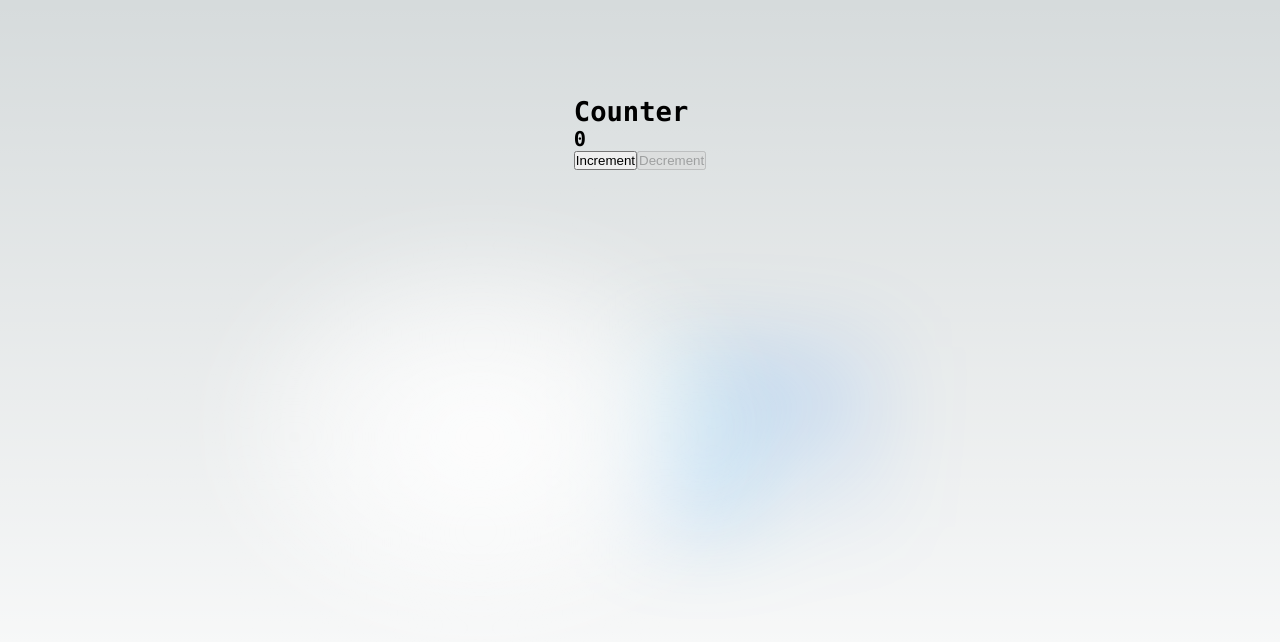
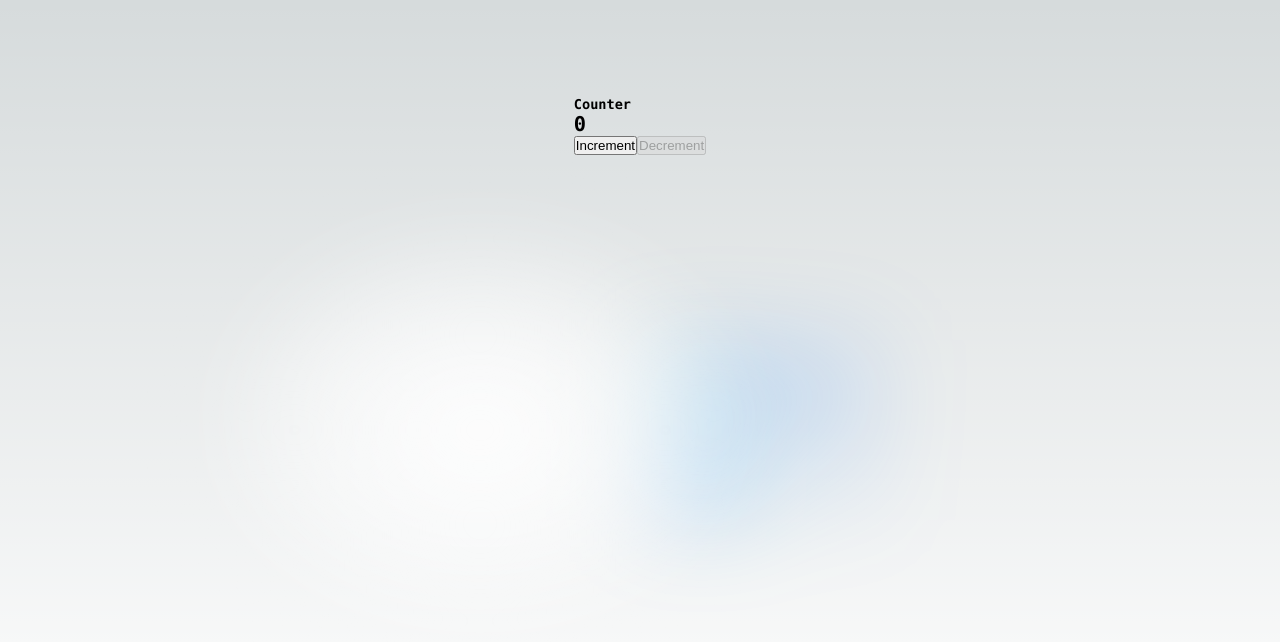
Before and after one commit to MathupriyaDhandapani/counter, a Next.js app: page / in a window 1280 px wide. Shown: the top 642 px of the page. Built offline with nearby package versions, Linux system fonts and the light colour scheme.

Commit message:
test fail

```diff
--- a/src/components/counter/counter.js
+++ b/src/components/counter/counter.js
@@ -1,14 +1,17 @@
-import React, { useState } from 'react'
+"use client";
+import { useState } from 'react'
+import React from 'react'
 
 function Counter() {
 
   const [count, setCount] = useState(0)
 
   return (
-    <div><h1>Counter</h1>
+    <div>
+      <b>Counter</b>
       <h2>{count}</h2>
-      <button onClick={()=>setCount(count + 1)}>Increment</button>
-      <button disabled onClick={()=>setCount(count - 1)}>Decrement</button>
+      <button onClick={() => setCount(prevCount => prevCount + 1)}>Increment</button>
+      <button disabled onClick={() => setCount(prevCount => prevCount - 1)}>Decrement</button>
     </div>
   )
 }
```
Also changed, not shown: 1 other file (tests, documents, lock files or other folders).
